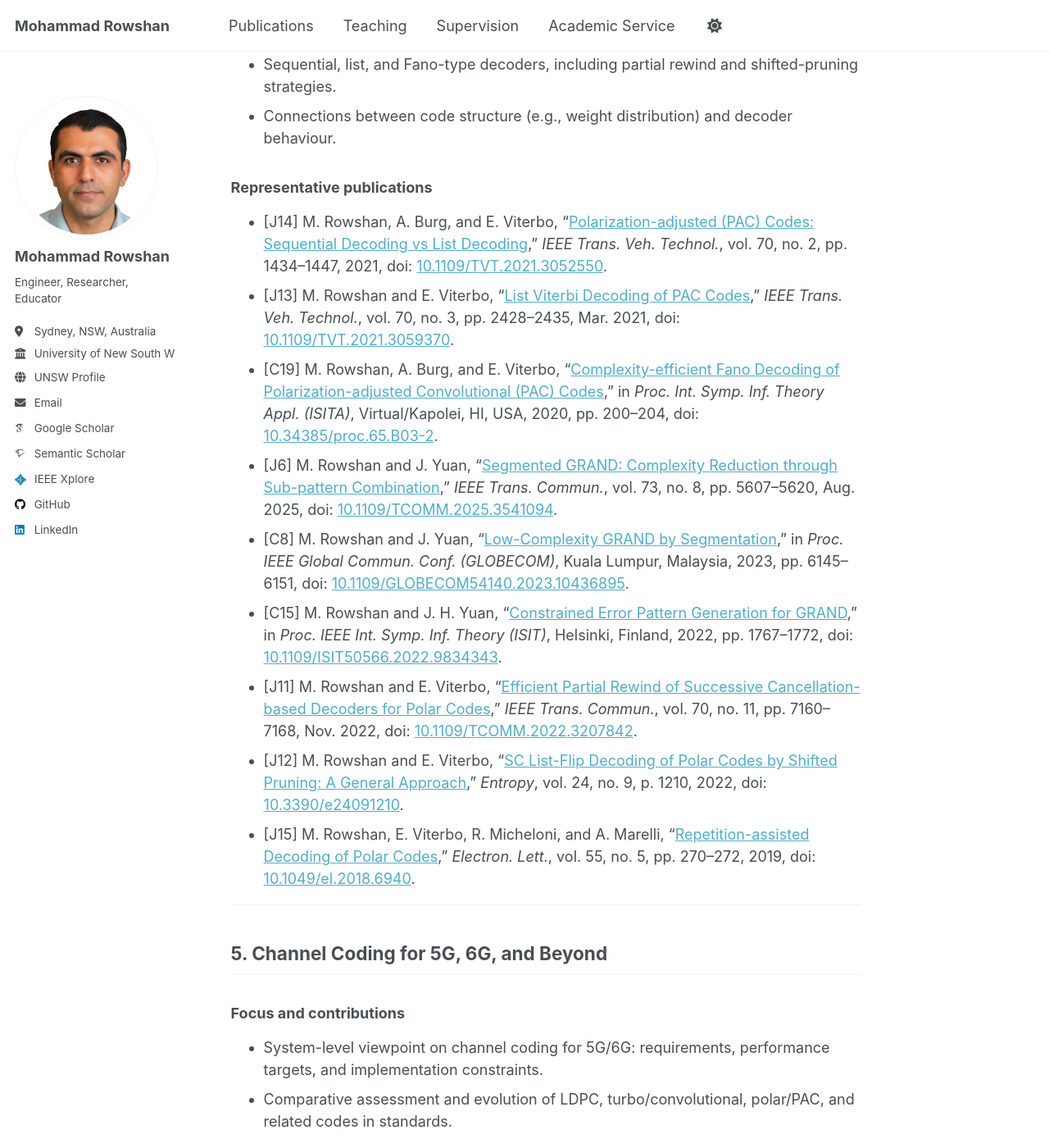
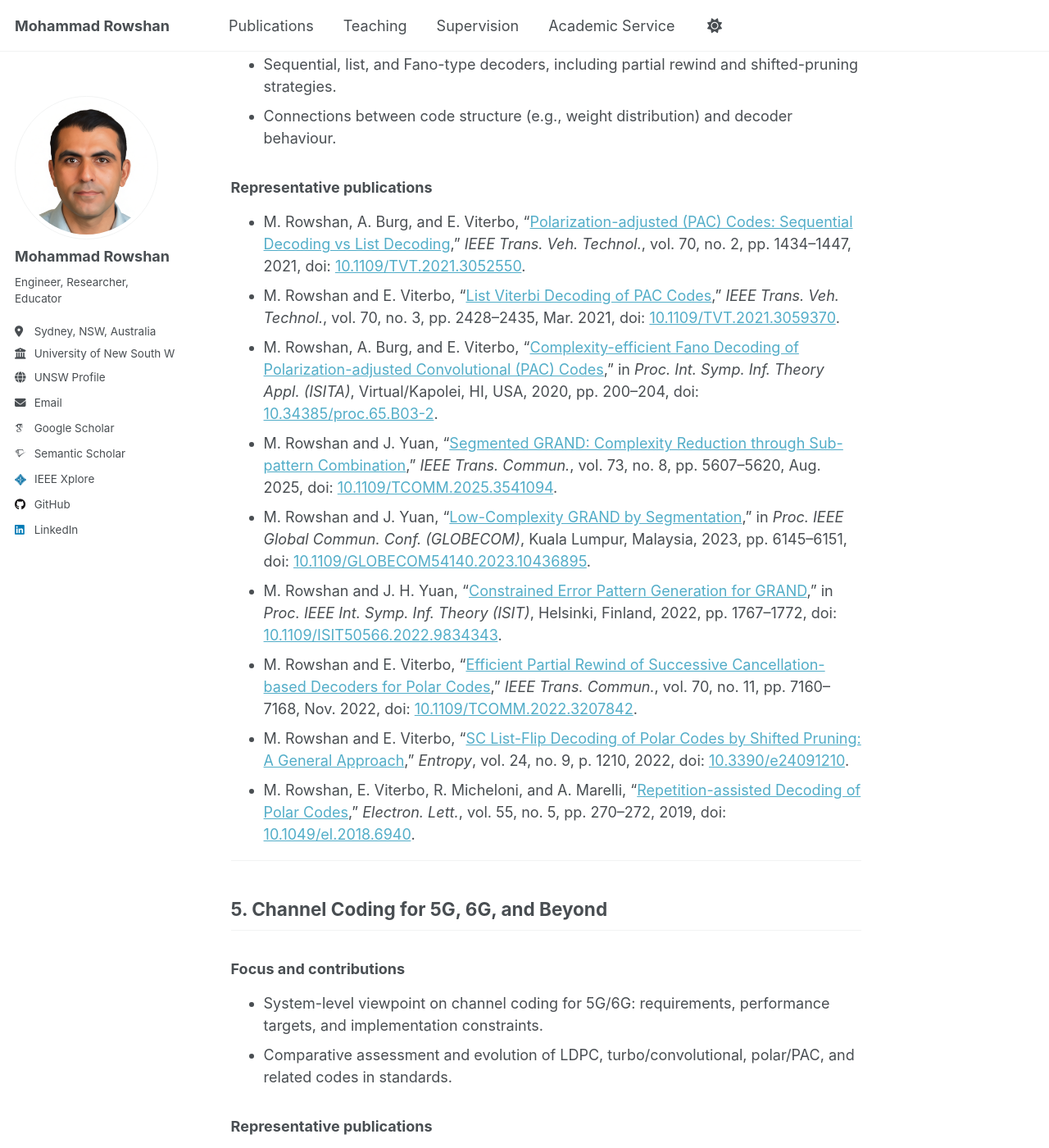
Before and after one commit to mohammad-rowshan/mohammad-rowshan.github.io, a Jekyll site: the page built from _pages/research.md, in a window 1280 px wide and 1400 px high, scrolled down 3792 px. Shown: the whole window at 82% size. Built offline with Jekyll 4.4.1, drawn with Linux system fonts in a browser that asks for light colours; some web fonts are replaced; a script that is not in the unit is left out; comment, search, counter and statistics services are not loaded; some of the changed text lies outside the part shown.

Commit message:
Update research.md

```diff
--- a/_pages/research.md
+++ b/_pages/research.md
@@ -96,15 +96,15 @@ For a complete list, please see the Publications page of this site.
 
 ### Representative publications
 
-- [J14] M. Rowshan, A. Burg, and E. Viterbo, “[Polarization-adjusted (PAC) Codes: Sequential Decoding vs List Decoding](https://doi.org/10.1109/TVT.2021.3052550),” *IEEE Trans. Veh. Technol.*, vol. 70, no. 2, pp. 1434–1447, 2021, doi: [10.1109/TVT.2021.3052550](https://doi.org/10.1109/TVT.2021.3052550).
-- [J13] M. Rowshan and E. Viterbo, “[List Viterbi Decoding of PAC Codes](https://doi.org/10.1109/TVT.2021.3059370),” *IEEE Trans. Veh. Technol.*, vol. 70, no. 3, pp. 2428–2435, Mar. 2021, doi: [10.1109/TVT.2021.3059370](https://doi.org/10.1109/TVT.2021.3059370).
-- [C19] M. Rowshan, A. Burg, and E. Viterbo, “[Complexity-efficient Fano Decoding of Polarization-adjusted Convolutional (PAC) Codes](https://doi.org/10.34385/proc.65.B03-2),” in *Proc. Int. Symp. Inf. Theory Appl. (ISITA)*, Virtual/Kapolei, HI, USA, 2020, pp. 200–204, doi: [10.34385/proc.65.B03-2](https://doi.org/10.34385/proc.65.B03-2).
-- [J6] M. Rowshan and J. Yuan, “[Segmented GRAND: Complexity Reduction through Sub-pattern Combination](https://doi.org/10.1109/TCOMM.2025.3541094),” *IEEE Trans. Commun.*, vol. 73, no. 8, pp. 5607–5620, Aug. 2025, doi: [10.1109/TCOMM.2025.3541094](https://doi.org/10.1109/TCOMM.2025.3541094).
-- [C8] M. Rowshan and J. Yuan, “[Low-Complexity GRAND by Segmentation](https://doi.org/10.1109/GLOBECOM54140.2023.10436895),” in *Proc. IEEE Global Commun. Conf. (GLOBECOM)*, Kuala Lumpur, Malaysia, 2023, pp. 6145–6151, doi: [10.1109/GLOBECOM54140.2023.10436895](https://doi.org/10.1109/GLOBECOM54140.2023.10436895).
-- [C15] M. Rowshan and J. H. Yuan, “[Constrained Error Pattern Generation for GRAND](https://doi.org/10.1109/ISIT50566.2022.9834343),” in *Proc. IEEE Int. Symp. Inf. Theory (ISIT)*, Helsinki, Finland, 2022, pp. 1767–1772, doi: [10.1109/ISIT50566.2022.9834343](https://doi.org/10.1109/ISIT50566.2022.9834343).
-- [J11] M. Rowshan and E. Viterbo, “[Efficient Partial Rewind of Successive Cancellation-based Decoders for Polar Codes](https://doi.org/10.1109/TCOMM.2022.3207842),” *IEEE Trans. Commun.*, vol. 70, no. 11, pp. 7160–7168, Nov. 2022, doi: [10.1109/TCOMM.2022.3207842](https://doi.org/10.1109/TCOMM.2022.3207842).
-- [J12] M. Rowshan and E. Viterbo, “[SC List-Flip Decoding of Polar Codes by Shifted Pruning: A General Approach](https://doi.org/10.3390/e24091210),” *Entropy*, vol. 24, no. 9, p. 1210, 2022, doi: [10.3390/e24091210](https://doi.org/10.3390/e24091210).
-- [J15] M. Rowshan, E. Viterbo, R. Micheloni, and A. Marelli, “[Repetition-assisted Decoding of Polar Codes](https://doi.org/10.1049/el.2018.6940),” *Electron. Lett.*, vol. 55, no. 5, pp. 270–272, 2019, doi: [10.1049/el.2018.6940](https://doi.org/10.1049/el.2018.6940).
+- M. Rowshan, A. Burg, and E. Viterbo, “[Polarization-adjusted (PAC) Codes: Sequential Decoding vs List Decoding](https://doi.org/10.1109/TVT.2021.3052550),” *IEEE Trans. Veh. Technol.*, vol. 70, no. 2, pp. 1434–1447, 2021, doi: [10.1109/TVT.2021.3052550](https://doi.org/10.1109/TVT.2021.3052550).
+- M. Rowshan and E. Viterbo, “[List Viterbi Decoding of PAC Codes](https://doi.org/10.1109/TVT.2021.3059370),” *IEEE Trans. Veh. Technol.*, vol. 70, no. 3, pp. 2428–2435, Mar. 2021, doi: [10.1109/TVT.2021.3059370](https://doi.org/10.1109/TVT.2021.3059370).
+- M. Rowshan, A. Burg, and E. Viterbo, “[Complexity-efficient Fano Decoding of Polarization-adjusted Convolutional (PAC) Codes](https://doi.org/10.34385/proc.65.B03-2),” in *Proc. Int. Symp. Inf. Theory Appl. (ISITA)*, Virtual/Kapolei, HI, USA, 2020, pp. 200–204, doi: [10.34385/proc.65.B03-2](https://doi.org/10.34385/proc.65.B03-2).
+- M. Rowshan and J. Yuan, “[Segmented GRAND: Complexity Reduction through Sub-pattern Combination](https://doi.org/10.1109/TCOMM.2025.3541094),” *IEEE Trans. Commun.*, vol. 73, no. 8, pp. 5607–5620, Aug. 2025, doi: [10.1109/TCOMM.2025.3541094](https://doi.org/10.1109/TCOMM.2025.3541094).
+- M. Rowshan and J. Yuan, “[Low-Complexity GRAND by Segmentation](https://doi.org/10.1109/GLOBECOM54140.2023.10436895),” in *Proc. IEEE Global Commun. Conf. (GLOBECOM)*, Kuala Lumpur, Malaysia, 2023, pp. 6145–6151, doi: [10.1109/GLOBECOM54140.2023.10436895](https://doi.org/10.1109/GLOBECOM54140.2023.10436895).
+- M. Rowshan and J. H. Yuan, “[Constrained Error Pattern Generation for GRAND](https://doi.org/10.1109/ISIT50566.2022.9834343),” in *Proc. IEEE Int. Symp. Inf. Theory (ISIT)*, Helsinki, Finland, 2022, pp. 1767–1772, doi: [10.1109/ISIT50566.2022.9834343](https://doi.org/10.1109/ISIT50566.2022.9834343).
+- M. Rowshan and E. Viterbo, “[Efficient Partial Rewind of Successive Cancellation-based Decoders for Polar Codes](https://doi.org/10.1109/TCOMM.2022.3207842),” *IEEE Trans. Commun.*, vol. 70, no. 11, pp. 7160–7168, Nov. 2022, doi: [10.1109/TCOMM.2022.3207842](https://doi.org/10.1109/TCOMM.2022.3207842).
+- M. Rowshan and E. Viterbo, “[SC List-Flip Decoding of Polar Codes by Shifted Pruning: A General Approach](https://doi.org/10.3390/e24091210),” *Entropy*, vol. 24, no. 9, p. 1210, 2022, doi: [10.3390/e24091210](https://doi.org/10.3390/e24091210).
+- M. Rowshan, E. Viterbo, R. Micheloni, and A. Marelli, “[Repetition-assisted Decoding of Polar Codes](https://doi.org/10.1049/el.2018.6940),” *Electron. Lett.*, vol. 55, no. 5, pp. 270–272, 2019, doi: [10.1049/el.2018.6940](https://doi.org/10.1049/el.2018.6940).
 
 ---
 
```
Also changed, not shown: other parts of _pages/research.md (+18 -17 lines).
